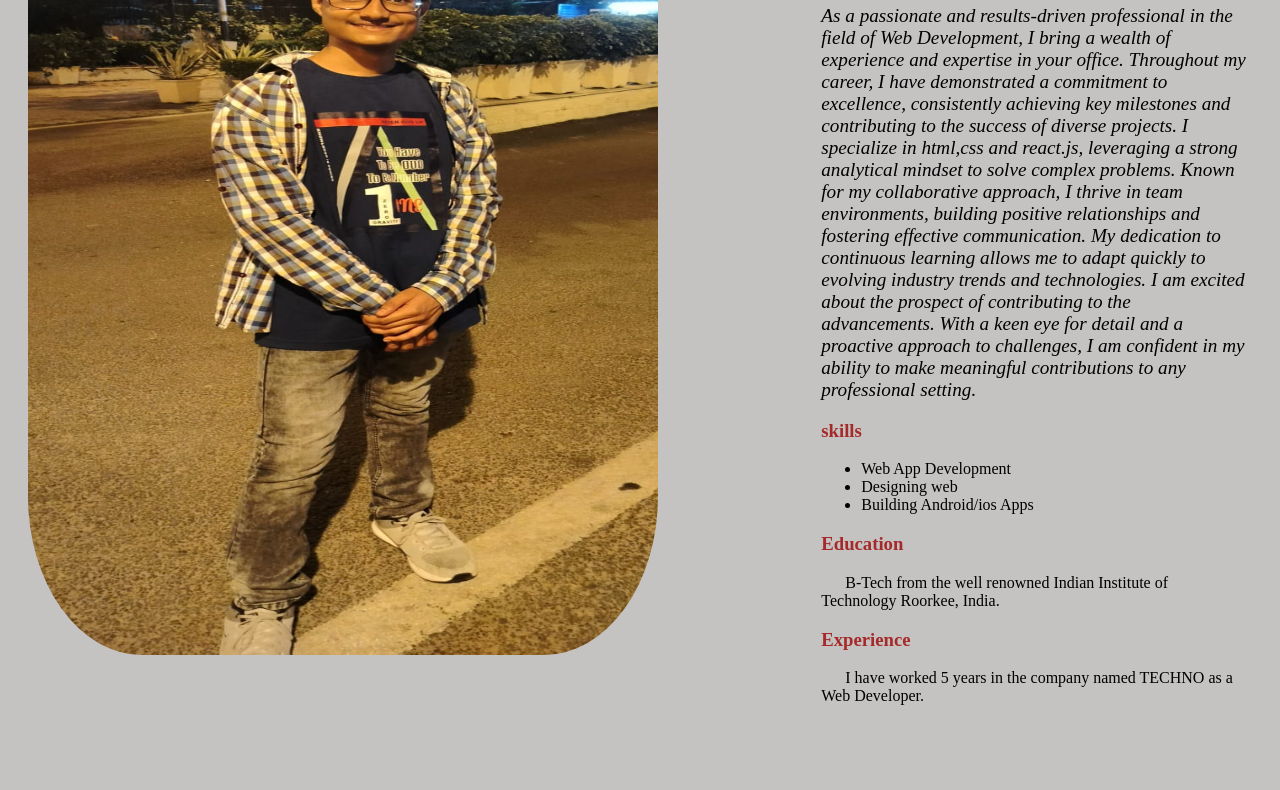
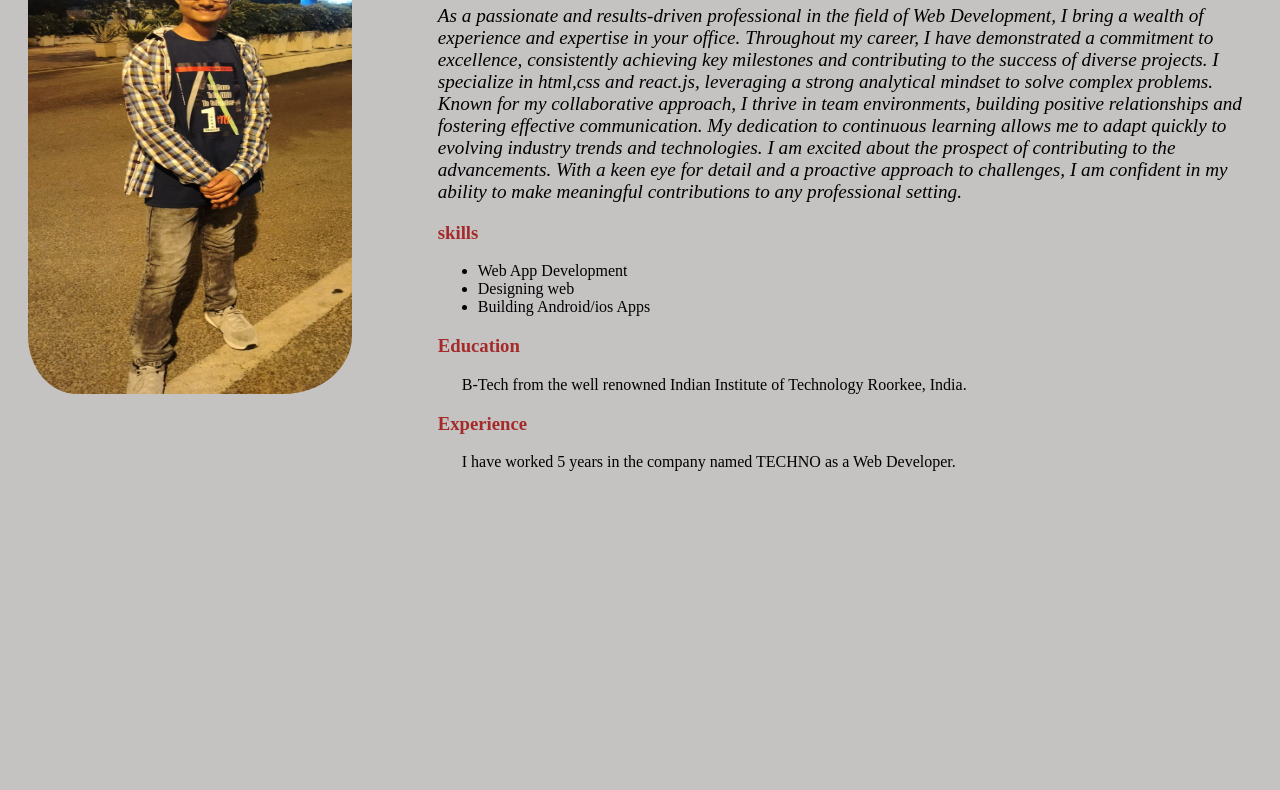
Before and after one commit to AgrawalA-ditya/Resume-for-job, a plain HTML site: page About_Me.html in a window 1280 px wide. Shown: the part 238-1028 px from the top of the page. After the commit the page ends 904 px from the top, so only its background shows below. Drawn offline with Linux system fonts and the light colour scheme.

Commit message:
Update About_Me.html

```diff
--- a/About_Me.html
+++ b/About_Me.html
@@ -38,12 +38,15 @@
         display:flex;
     }
     .photo img {
-        padding: 10px 20px;
-        flex: 1;
+        padding: 70px 0px 70px 20px;
         border-radius: 20%;
         height: 60%;
         width: 80%
     }
+   .photo {
+        flex: 1;
+    }
+
     .same{
         padding: 10% 2%;
         flex: 2;
@@ -57,7 +60,7 @@
     }
     .same span{
         font-weight: bolder;
-        font-size:xx-large;
+        font-size: xx-large;
     }
     #education{
         font-style: normal;
```
